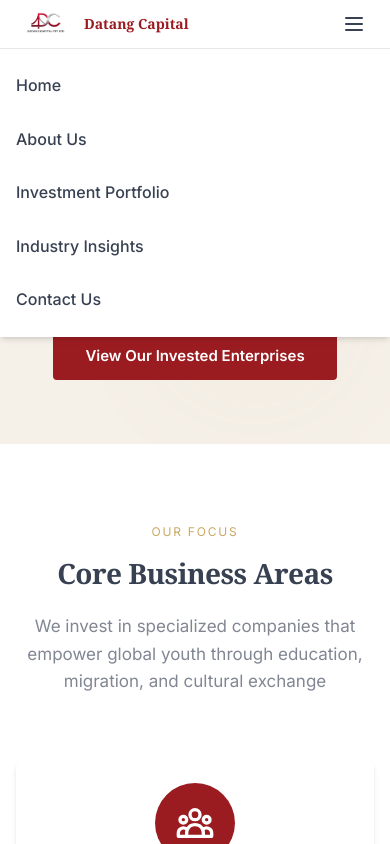
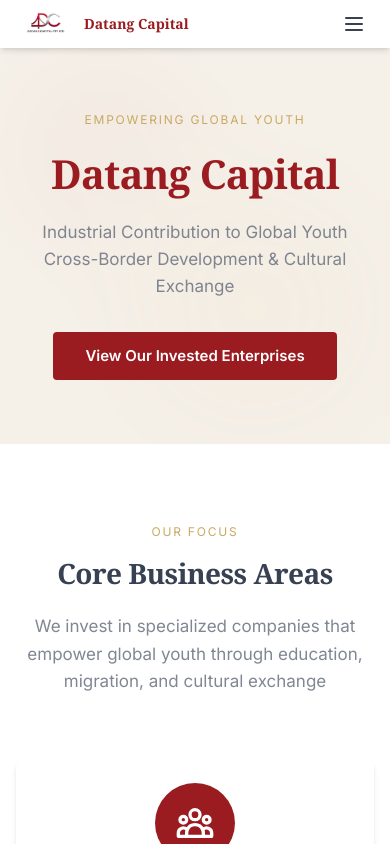
Before and after one commit to caidabai123/Datang-Capital, a Vue app: page / in a window 390 px wide. Both pictures are taken after a click on the button 354 px from the left and 24 px from the top of the page. Shown: the top 844 px of the page. Built offline with nearby package versions, Linux system fonts and the light colour scheme.

Commit message:
Fix mobile menu position: use fixed positioning for dropdown menu

```diff
--- a/src/components/Header.vue
+++ b/src/components/Header.vue
@@ -34,14 +34,14 @@
 
     <div
       v-show="isMenuOpen"
-      class="md:hidden bg-white border-t border-gray-200"
+      class="md:hidden fixed top-full left-0 right-0 bg-white border-t border-gray-200 shadow-lg z-40"
     >
       <nav class="px-4 py-4 space-y-3">
         <router-link
           v-for="item in navItems"
           :key="item.name"
           :to="item.path"
-          class="block py-2 text-hks-gray-dark hover:text-hks-red font-medium"
+          class="block py-2 px-4 text-hks-gray-dark hover:text-hks-red hover:bg-hks-gray-light font-medium rounded-lg transition-colors"
           @click="isMenuOpen = false"
         >
           {{ item.label }}
```
